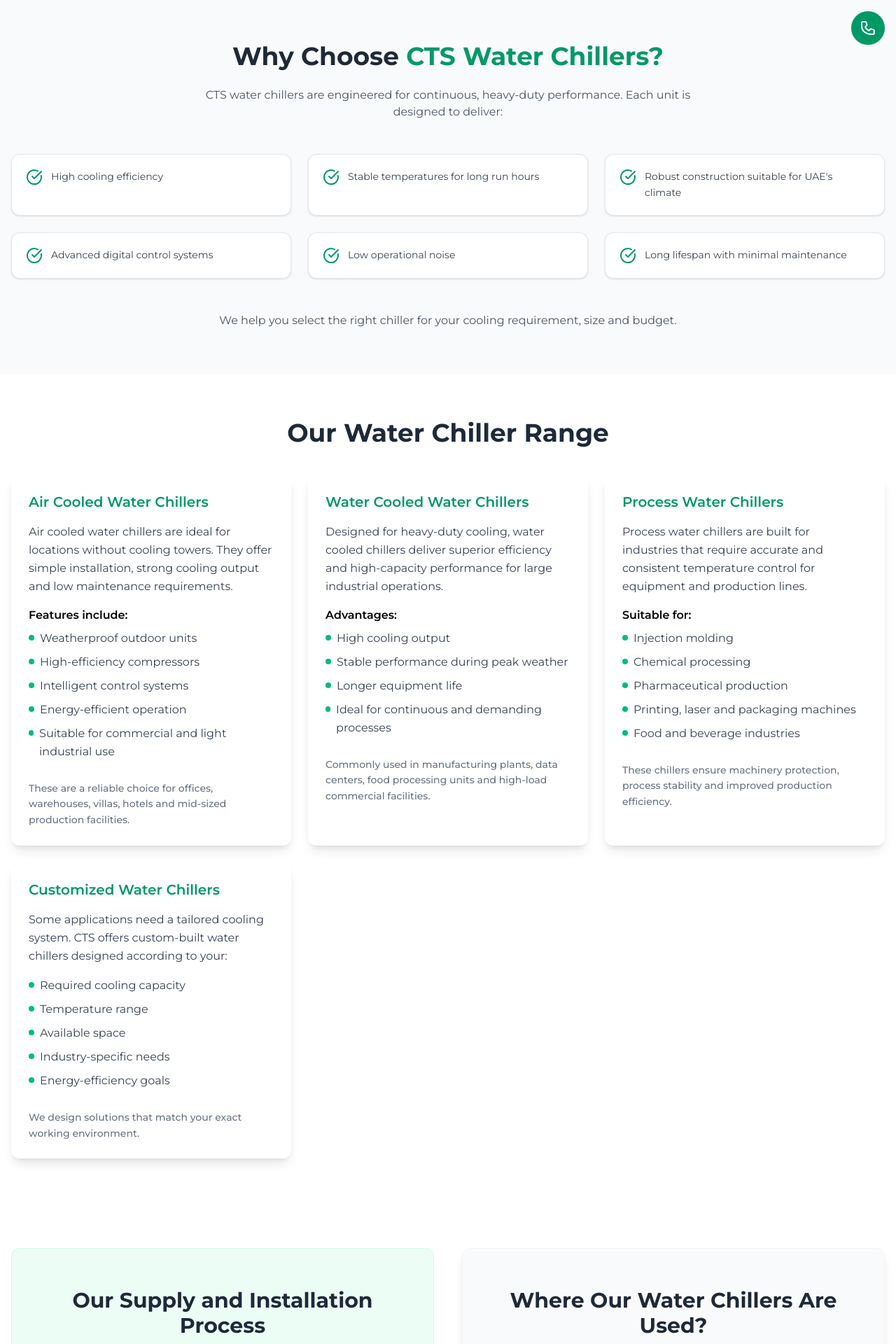
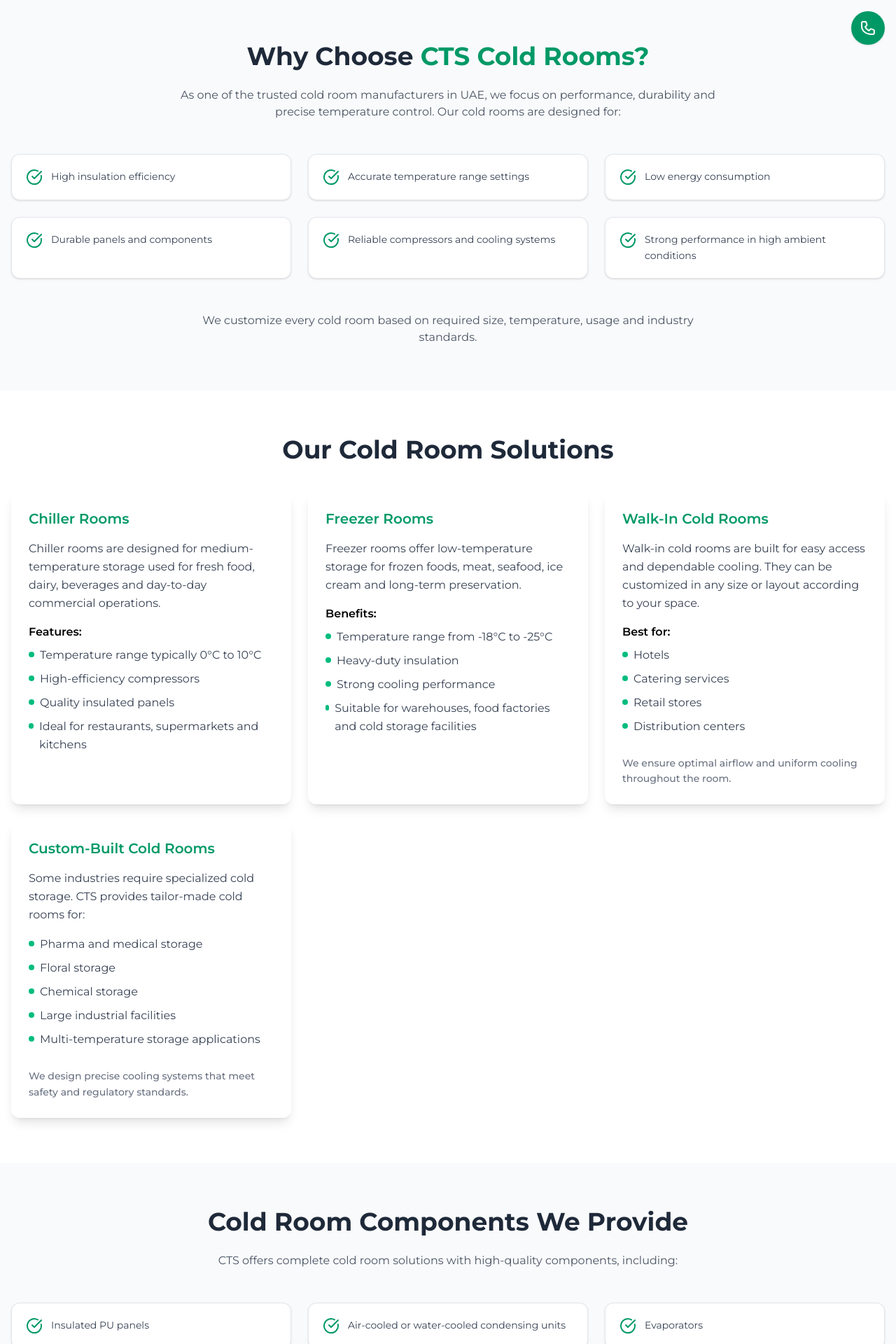
Before and after one commit to dr-chiller/drchiller-next, a Next.js app: page /products/cold-room in a window 1280 px wide. Shown: the part 720-2640 px from the top of the page at 70% size. Built offline with nearby package versions, Linux system fonts and the light colour scheme.

Commit message:
23rd commit - Updated footer for new Pages again

```diff
--- a/src/app/products/cold-room/page.jsx
+++ b/src/app/products/cold-room/page.jsx
@@ -6,19 +6,21 @@
 };
 
 import PageHeader from "@/components/page-header";
-import WaterChillerHero from "@/components/seo/water-chillers/hero";
-import WaterChillerCard from "@/components/seo/water-chillers/list";
-import WaterChillerSections from "@/components/seo/water-chillers/section";
-import WhyChooseCTS_WC from "@/components/seo/water-chillers/why";
+import ColdRoomComponents from "@/components/seo/cold-room/components";
+import ColdRoomHero from "@/components/seo/cold-room/hero";
+import ColdRoomCard from "@/components/seo/cold-room/list";
+import ColdRoomSections from "@/components/seo/cold-room/section";
+import WhyChooseCTS_CR from "@/components/seo/cold-room/why";
 
 export default function WaterChillerPage() {
     return (
         <div>
             <PageHeader title="Cold Room" backgroundImage={"/cold-rooms-header.webp"} />
-            <WaterChillerHero />
-            <WhyChooseCTS_WC />
-            <WaterChillerCard />
-            <WaterChillerSections />
+            <ColdRoomHero />
+            <WhyChooseCTS_CR />
+            <ColdRoomCard />
+            <ColdRoomComponents />
+            <ColdRoomSections />
         </div>
     )
 }
--- a/src/components/footer.jsx
+++ b/src/components/footer.jsx
@@ -41,6 +41,7 @@
                             { name: "A/C Units & Air Curtains", link: "/products/ac-units-air-curtains" },
                             { name: "Water Chillers", link: "/products/water-chillers" },
                             { name: "Industrial Chillers", link: "/products/industrial-chillers" },
+                            { name: "Cold Room", link: "/products/cold-room" },
                             { name: "Heat Exchanger", link: "/products/heat-exchanger" },
                         ].map((item, i) => (
                             <li key={i}>
--- /dev/null
+++ b/src/components/seo/cold-room/components.jsx
@@ -0,0 +1,19 @@
+import WhyChoose from "../main/why";
+
+export default function ColdRoomComponents() {
+    return <WhyChoose
+        title="Cold Room Components We Provide"
+        highlight=""
+        description="CTS offers complete cold room solutions with high-quality components, including:"
+        points={[
+            "Insulated PU panels",
+            "Air-cooled or water-cooled condensing units",
+            "Evaporators",
+            "Digital temperature controllers",
+            "Refrigeration piping and valves",
+            "Heavy-duty doors and hardware",
+            "Lighting and safety accessories",
+        ]}
+        footer="Everything is installed with attention to detail for long-term performance."
+    />
+}
--- a/src/components/seo/cold-room/section.jsx
+++ b/src/components/seo/cold-room/section.jsx
@@ -3,7 +3,7 @@
 import AreasWeServe from "../main/sections/areas";
 import BenefitsSection from "../main/sections/benefits";
 
-export default function WaterChillerSections() {
+export default function ColdRoomSections() {
     return (
         <section className="py-16 bg-white dark:bg-black">
             <div className="max-w-7xl mx-auto px-4">
```
